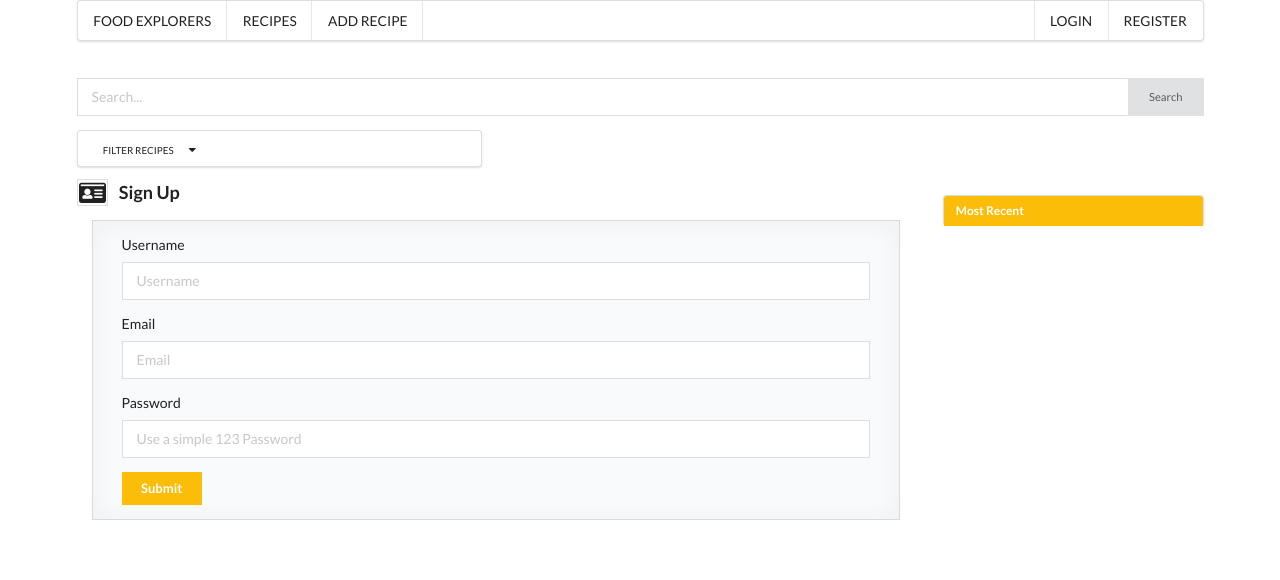
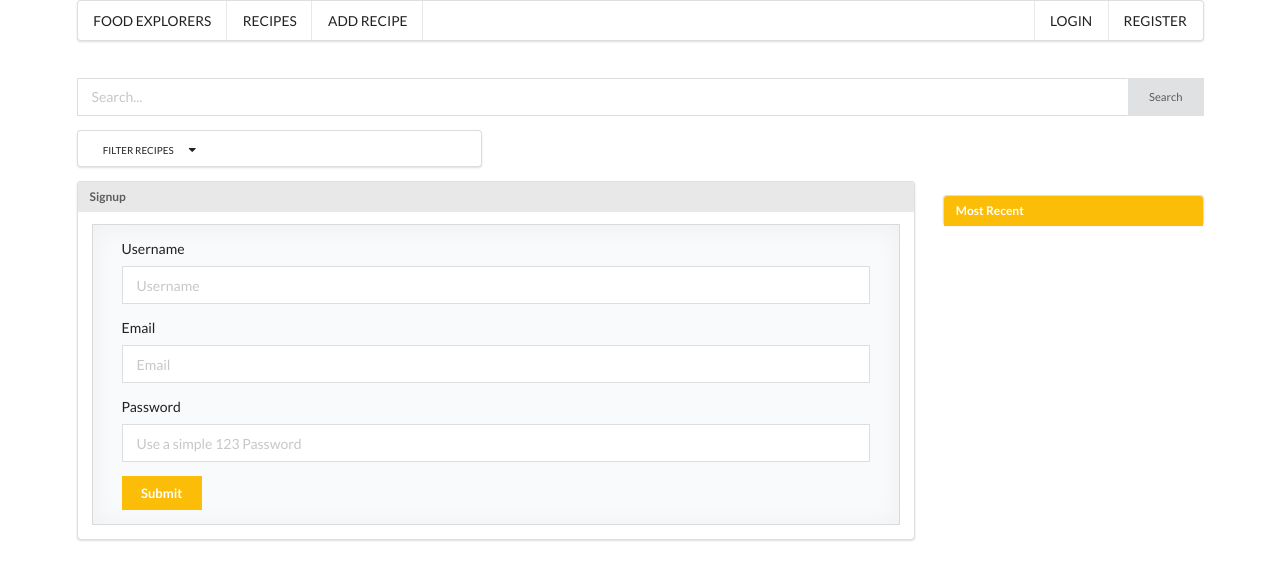
Before and after one commit to mrndhlovu/food-explorer-app, a Flask app: page /register in a window 1280 px wide. Shown: the top 580 px of the page. Run offline with Flask 2, Linux system fonts and the light colour scheme; data that the repository does not hold is empty; some libraries are stand-ins or nearby versions.

```diff
--- a/app.py
+++ b/app.py
@@ -11,7 +11,6 @@ import statistics
 import datetime
 import base64
 import datetime as DT
-
 import json
 
 
@@ -329,7 +328,7 @@ def register():
 
 
 if __name__  == '__main__':
-    app.secret_key = '123'
+    app.secret_key = 'simple 123 key'
     app.run(debug=True)
 
 
--- a/templates/recipedetail.html
+++ b/templates/recipedetail.html
@@ -1,6 +1,6 @@
 {% extends 'base.html' %} {% block content %} {% with messages = get_flashed_messages() %} {% if messages %}
 
-<div class="ui mini message">
+<div class="ui mini message success">
     <i class="close icon"></i> {% for message in messages %} {{ message }}{% endfor %}
 </div>
 {% endif %} {% endwith %} {% for recipe in recipe %}
@@ -14,7 +14,7 @@
 
 
         <div class="ui image center aligned bordered">
-            <div class="ui mini  ribbon label red">
+            <div class="ui mini ribbon label red">
                 <i class="spoon icon"></i> {{recipe.record.category}}
             </div>
 
--- a/templates/register.html
+++ b/templates/register.html
@@ -4,18 +4,8 @@
     <i class="close icon"></i> {% for message in messages %} {{ message }} {% endfor %}
 </div>
 {% endif %} {% endwith %}
-<div class="ui container ">
-
-
-    <div class="row">
-        <h3 class="ui header">
-            <i class="id card icon"></i>
-            <div class="content">
-                Sign Up
-            </div>
-        </h3>
-    </div>
-
+<div class="ui container segment ">
+    <div class="ui top attached label">Signup</div>
     <div class="row form-wrapper ui placeholder segment register-form loginWrapper">
         <div class="col-md-12 middle aligned column">
             <form class="ui form" action="{{ url_for('register') }}" method="POST" enctype="multipart/form-data">
```
